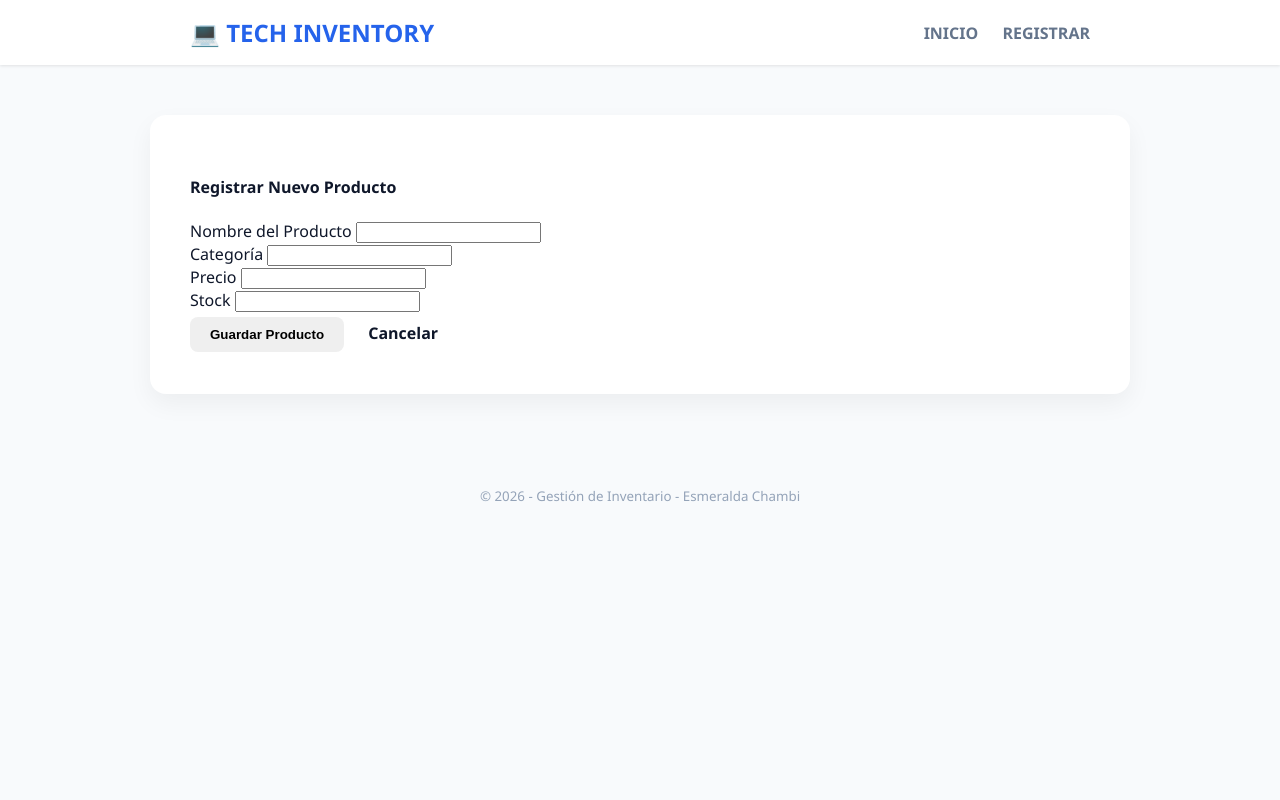
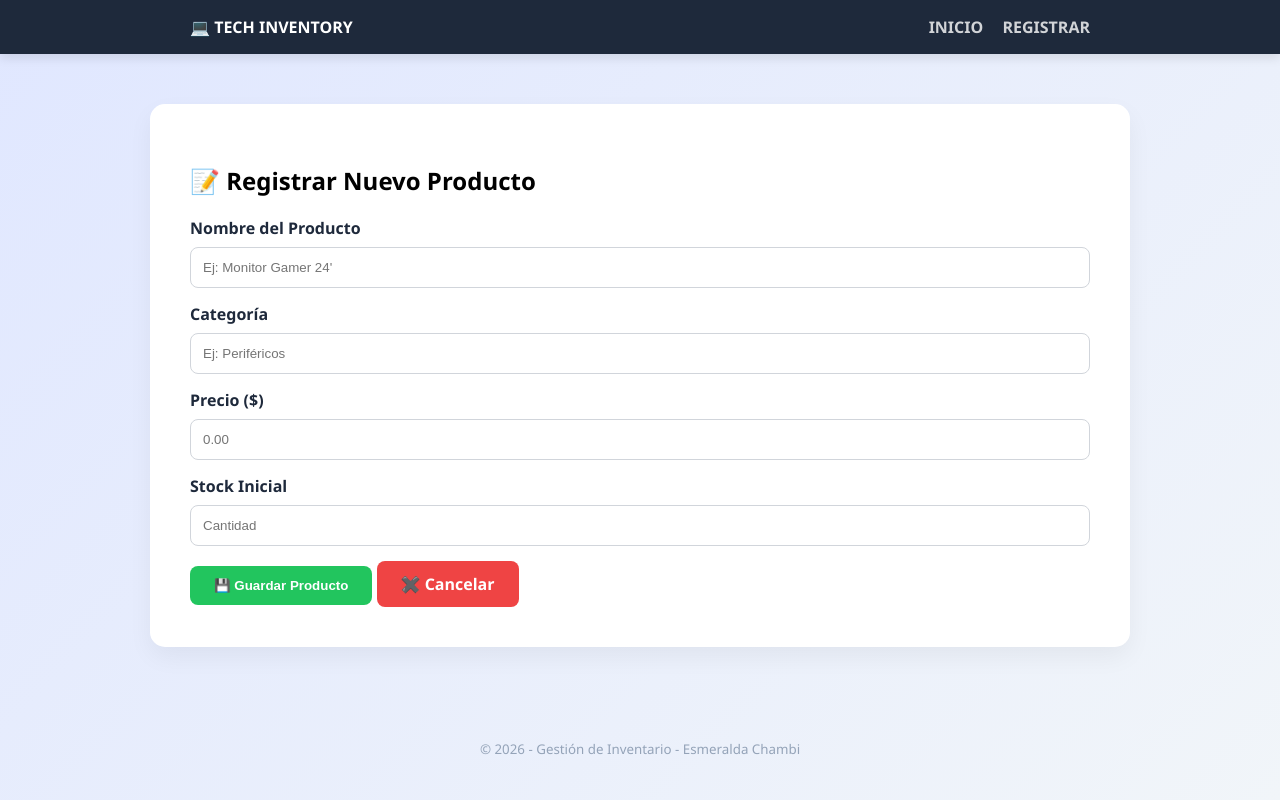
Before and after one commit to esmeraldachambi73-droid/Sistemas-de-Inventario-EGCM-, a Flask app: page /registrar in a window 1280 px wide. Run offline with Flask 3, Linux system fonts and the light colour scheme.

Commit message:
Punto 11: Actualización final de CSS para formularios y botones con colores reales

```diff
--- a/static/css/bootstrap.min.css
+++ b/static/css/bootstrap.min.css
@@ -1,102 +1,108 @@
-/* ESTILO PREMIUM MINIMALISTA - EGCM */
+/* ESTILO DEFINITIVO TECH INVENTORY - EGCM */
 :root {
     --primary: #2563eb;
-    --dark: #0f172a;
-    --light: #f8fafc;
-    --white: #ffffff;
+    --dark: #1e293b;
+    --success: #22c55e;
+    --danger: #ef4444;
+    --warning: #f59e0b;
+    --bg-light: #f1f5f9;
 }
 
 body {
-    background-color: var(--light);
-    font-family: 'Segoe UI', Roboto, sans-serif;
-    color: var(--dark);
+    /* Fondo degradado suave para que resalte el contenido */
+    background: linear-gradient(135deg, #e0e7ff 0%, #f1f5f9 100%);
+    background-attachment: fixed;
+    font-family: 'Segoe UI', Tahoma, sans-serif;
     margin: 0;
+    min-height: 100vh;
 }
 
-/* ELIMINAR LINKS AZULES FEOS */
-a {
-    text-decoration: none !important;
-    color: inherit;
-}
-
-/* NAVBAR MODERNA */
+/* NAVBAR PROFESIONAL */
 .navbar {
-    background: var(--white);
+    background: var(--dark) !important;
     padding: 1rem 0;
-    box-shadow: 0 1px 3px rgba(0,0,0,0.1);
-    display: flex;
-    justify-content: space-between;
-    align-items: center;
+    box-shadow: 0 4px 10px rgba(0,0,0,0.1);
 }
 
 .navbar-brand {
-    font-size: 1.5rem;
+    color: white !important;
     font-weight: 800;
-    color: var(--primary) !important;
-    text-transform: uppercase;
+    text-decoration: none !important; /* Quita el subrayado azul */
 }
 
 .nav-link {
+    color: rgba(255,255,255,0.8) !important;
     font-weight: 600;
-    color: #64748b !important;
-    margin-left: 20px;
+    text-decoration: none !important;
+    margin-left: 15px;
+}
+
+/* CONTENEDOR PRINCIPAL (TARJETA BLANCA) */
+.main-content {
+    max-width: 900px;
+    margin: 50px auto;
+    background: white;
+    padding: 40px;
+    border-radius: 15px;
+    box-shadow: 0 10px 25px rgba(0,0,0,0.05);
+}
+
+/* FORMULARIOS Y CUADROS DE TEXTO */
+.form-control {
+    width: 100%;
+    padding: 12px;
+    margin-bottom: 15px;
+    border: 1px solid #d1d5db;
+    border-radius: 8px;
+    box-sizing: border-box; /* Evita que los cuadros se salgan del borde */
+}
+
+.form-label {
+    display: block;
+    margin-bottom: 8px;
+    font-weight: 600;
+    color: var(--dark);
+}
+
+/* BOTONES REALES CON COLORES */
+.btn {
+    padding: 12px 24px;
+    border-radius: 8px;
+    font-weight: 700;
+    border: none;
+    cursor: pointer;
+    text-decoration: none !important;
+    display: inline-block;
     transition: 0.3s;
 }
 
-.nav-link:hover { color: var(--primary) !important; }
+.btn-success { background: var(--success); color: white; }
+.btn-danger { background: var(--danger); color: white; }
+.btn-warning { background: var(--warning); color: white; }
+.btn-primary { background: var(--primary); color: white; }
 
-/* CONTENEDOR TIPO TARJETA */
-.main-content {
-    max-width: 900px;
-    margin: 50px auto;
-    background: var(--white);
-    padding: 40px;
-    border-radius: 16px;
-    box-shadow: 0 10px 25px rgba(0,0,0,0.05);
+.btn:hover {
+    transform: translateY(-2px);
+    filter: brightness(1.1);
+    box-shadow: 0 5px 15px rgba(0,0,0,0.1);
 }
 
-/* TÍTULOS Y TABLAS SEPARADAS */
-h1 {
-    font-size: 2rem;
-    margin-bottom: 30px;
-    color: var(--dark);
-}
-
+/* TABLAS LIMPIAS */
 .table {
     width: 100%;
-    border-collapse: separate;
-    border-spacing: 0 10px; /* Separa las filas */
+    border-collapse: collapse;
     margin-top: 20px;
 }
 
 .table th {
-    background: #f1f5f9;
+    background: #f8fafc;
     padding: 15px;
     text-align: left;
-    font-size: 0.8rem;
-    text-transform: uppercase;
+    border-bottom: 2px solid #e2e8f0;
     color: #64748b;
 }
 
 .table td {
-    padding: 20px 15px;
-    background: var(--white);
-    border-top: 1px solid #f1f5f9;
+    padding: 15px;
     border-bottom: 1px solid #f1f5f9;
 }
-
-/* BOTONES */
-.btn {
-    padding: 10px 20px;
-    border-radius: 8px;
-    font-weight: 600;
-    border: none;
-    cursor: pointer;
-    display: inline-block;
-}
-
-.btn-success { background: #22c55e; color: white; }
-.btn-warning { background: #f59e0b; color: white; }
-.btn-danger { background: #ef4444; color: white; }
-
-.btn:hover { filter: brightness(0.9); }
--- a/templates/registrar.html
+++ b/templates/registrar.html
@@ -1,34 +1,40 @@
-{% extends 'base.html' %}
+{% extends "base.html" %}
+
 {% block content %}
-<div class="card shadow-sm mx-auto" style="max-width: 500px;">
-    <div class="card-header bg-success text-white">
-        <h4 class="mb-0">Registrar Nuevo Producto</h4>
+<div class="p-4">
+    <h2 class="mb-4">📝 Registrar Nuevo Producto</h2>
+
+    <form action="/registrar" method="POST">
+        <div class="mb-3">
+            <label class="form-label fw-bold">Nombre del Producto</label>
+            <input type="text" name="nombre" class="form-control shadow-sm" placeholder="Ej: Monitor Gamer 24'" required>
         </div>
-    <div class="card-body">
-        <form method="POST">
+
         <div class="mb-3">
-                <label class="form-label">Nombre del Producto</label>
-                <input type="text" name="nombre" class="form-control" required>
+            <label class="form-label fw-bold">Categoría</label>
+            <input type="text" name="categoria" class="form-control shadow-sm" placeholder="Ej: Periféricos" required>
         </div>
-            <div class="mb-3">
-                <label class="form-label">Categoría</label>
-                <input type="text" name="categoria" class="form-control" required>
+
+        <div class="row">
+            <div class="col-md-6 mb-3">
+                <label class="form-label fw-bold">Precio ($)</label>
+                <input type="number" step="0.01" name="precio" class="form-control shadow-sm" placeholder="0.00" required>
             </div>
-            <div class="row">
-                <div class="col-6 mb-3">
-                    <label class="form-label">Precio</label>
-                    <input type="number" step="0.01" name="precio" class="form-control" required>
-                </div>
-                <div class="col-6 mb-3">
-                    <label class="form-label">Stock</label>
-                    <input type="number" name="stock" class="form-control" required>
+
+            <div class="col-md-6 mb-3">
+                <label class="form-label fw-bold">Stock Inicial</label>
+                <input type="number" name="stock" class="form-control shadow-sm" placeholder="Cantidad" required>
             </div>
         </div>
-            <div class="d-grid gap-2">
-                <button type="submit" class="btn btn-primary">Guardar Producto</button>
-                <a href="/" class="btn btn-secondary">Cancelar</a>
+
+        <div class="mt-4 pt-3 border-top">
+            <button type="submit" class="btn btn-success me-2 shadow">
+                💾 Guardar Producto
+            </button>
+            <a href="/" class="btn btn-danger shadow">
+                ✖️ Cancelar
+            </a>
         </div>
     </form>
 </div>
-</div>
 {% endblock %}
```
Lines whose indentation alone changed are shown as unchanged.
